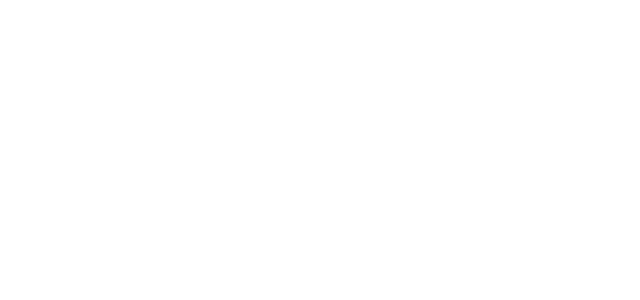
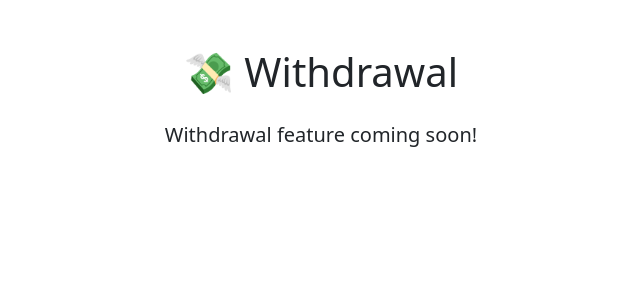
Before and after one commit to camcarthur/lucke-frontend, a React (Create React App) app: page /withdraw in a window 1280 px wide. Before the commit this address had no page. Shown: the top 300 px of the page, without its empty margins (319-959 px from the left). Built offline with nearby package versions, Linux system fonts and the light colour scheme.

Commit message:
withdraw button and page framework added

```diff
--- a/src/App.js
+++ b/src/App.js
@@ -6,6 +6,7 @@ import AdminPortal from './pages/adminPortal';
 import BettingPortal from './pages/bettorPortal';
 import ProtectedRoute from './components/ProtectedRoute';
 import AdminRoute from './components/AdminRoute';
+import Withdraw from './pages/Withdraw'; // ✅ Step 1: Import Withdraw page
 
 function App() {
   return (
@@ -30,6 +31,7 @@ function App() {
             </ProtectedRoute>
           }
         />
+        <Route path="/withdraw" element={<Withdraw />} /> {/* ✅ Step 2: New Route */}
       </Routes>
     </Router>
   );
--- /dev/null
+++ b/src/pages/Withdraw.js
@@ -0,0 +1,13 @@
+// src/pages/Withdraw.js
+import React from 'react';
+
+function Withdraw() {
+  return (
+    <div className="container pt-5 text-center">
+      <h1>💸 Withdrawal</h1>
+      <p className="lead mt-4">Withdrawal feature coming soon!</p>
+    </div>
+  );
+}
+
+export default Withdraw;
--- a/src/pages/adminPortal.js
+++ b/src/pages/adminPortal.js
@@ -180,9 +180,14 @@ function AdminPortal() {
     <div className="container pt-4">
       <div className="d-flex justify-content-between align-items-center mb-4">
         <h1>Admin Portal</h1>
-        <button className="btn btn-primary" onClick={() => navigate('/betting')}>
-          To Homepage
-        </button>
+        <div>
+          <button className="btn btn-secondary me-2" onClick={() => navigate('/withdraw')}>
+            Withdraw
+          </button>
+          <button className="btn btn-primary" onClick={() => navigate('/betting')}>
+            To Homepage
+          </button>
+        </div>
       </div>
 
       <button className="btn btn-primary mb-3" onClick={handleNewEventClick}>
```
